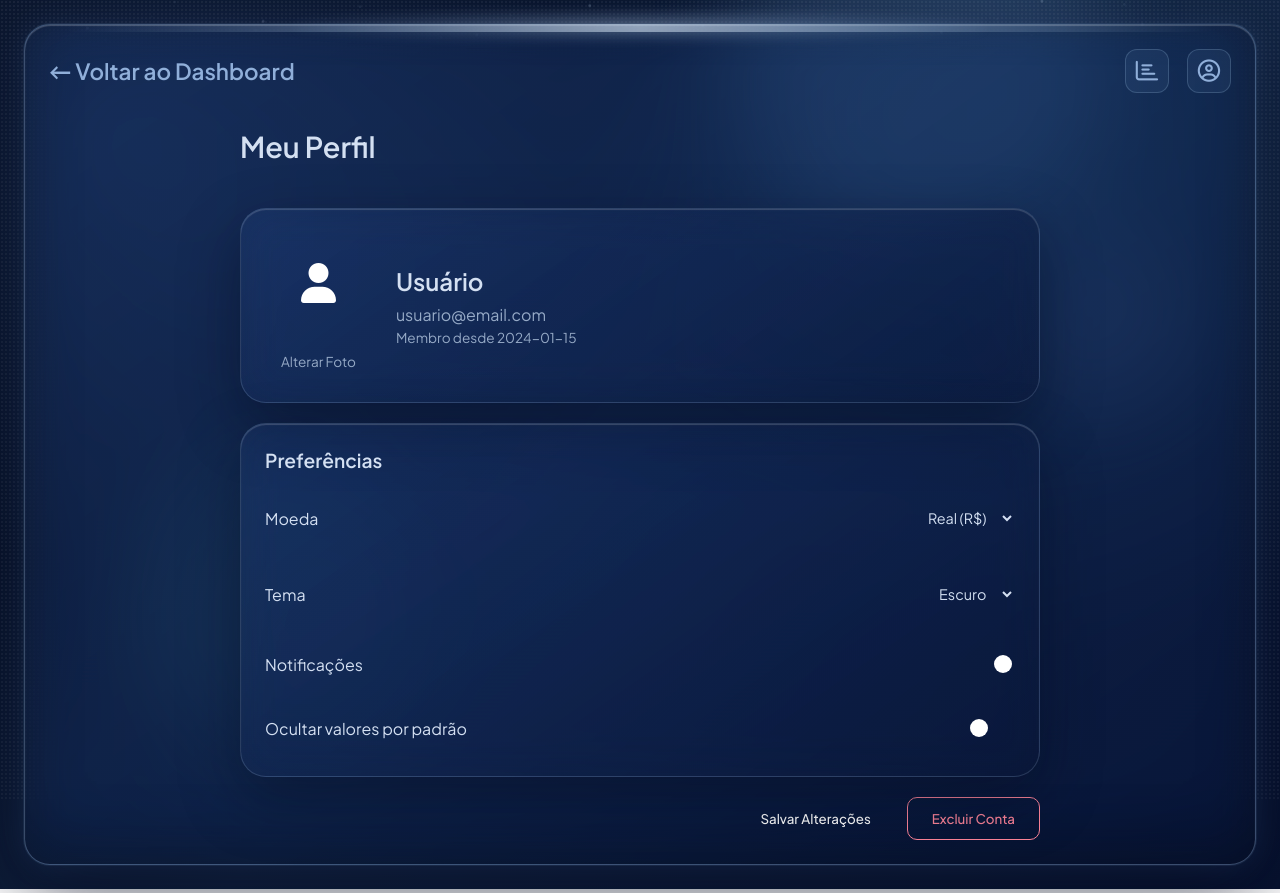
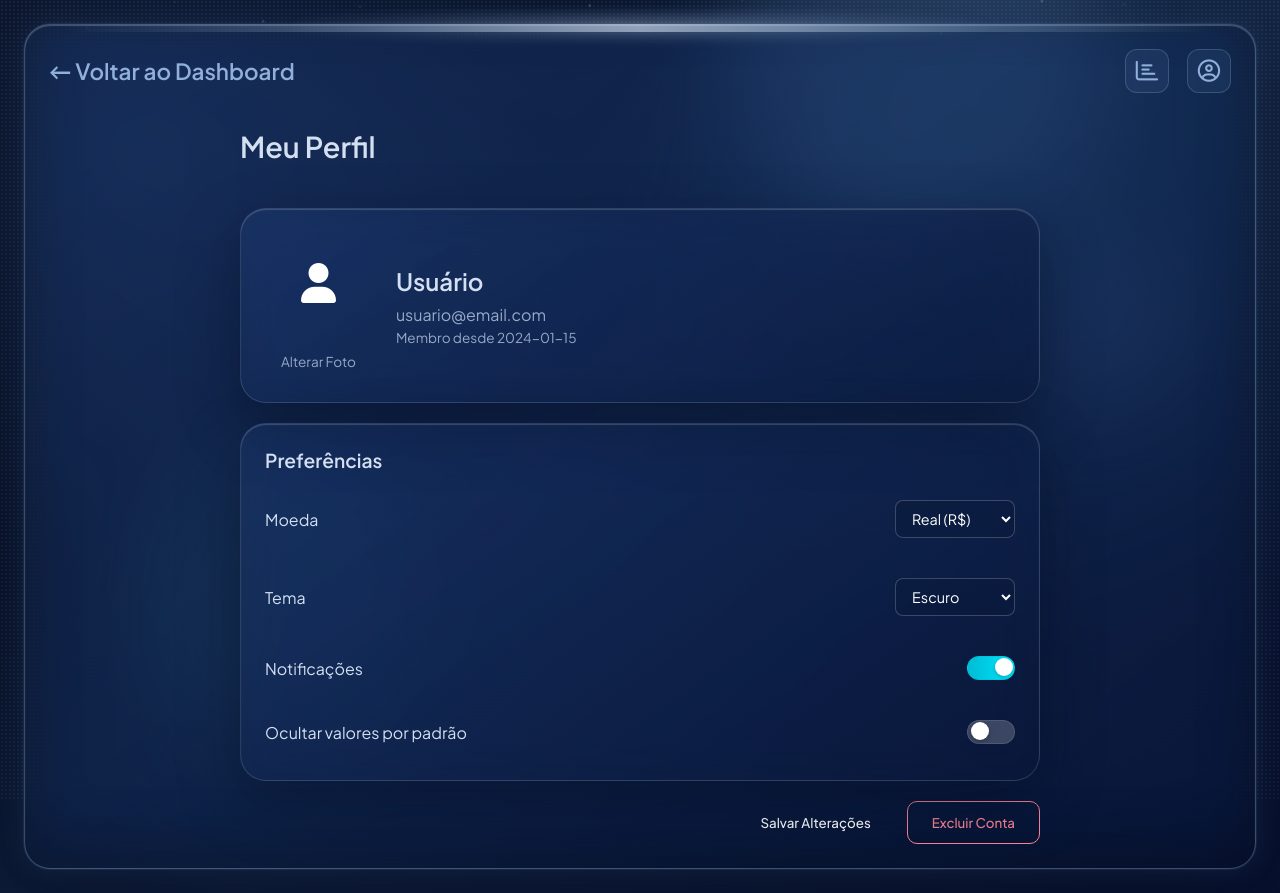
Before and after one commit to Vulpyra/desenv_web, a Vue app: page /perfil in a window 1280 px wide. Built offline with nearby package versions, Linux system fonts and the light colour scheme.

Commit message:
update profile preferences styling with hardcoded colors and enhanced interactions

```diff
--- a/src/components/profile/ProfilePreferences.vue
+++ b/src/components/profile/ProfilePreferences.vue
@@ -102,11 +102,24 @@ defineEmits(['update:currency', 'update:theme', 'update:notifications', 'update:
 .input-field {
   padding: 8px 12px;
   border-radius: 8px;
-  border: 1px solid var(--divider);
-  background: var(--panel-bg);
-  color: var(--text-primary);
+  border: 1px solid rgba(255, 255, 255, 0.2);
+  background: rgba(13, 27, 62, 0.6);
+  color: #ffffff;
   font-size: 0.9rem;
   cursor: pointer;
+  min-width: 120px;
+}
+
+.input-field option {
+  background: #1a2d5a;
+  color: #ffffff;
+  padding: 8px;
+}
+
+.input-field:focus {
+  outline: none;
+  border-color: var(--accent-6);
+  box-shadow: 0 0 0 2px rgba(0, 188, 212, 0.3);
 }
 
 .toggle {
@@ -129,9 +142,10 @@ defineEmits(['update:currency', 'update:theme', 'update:notifications', 'update:
   left: 0;
   right: 0;
   bottom: 0;
-  background-color: var(--divider);
+  background-color: rgba(255, 255, 255, 0.2);
   transition: 0.3s;
   border-radius: 24px;
+  border: 1px solid rgba(255, 255, 255, 0.1);
 }
 
 .toggle-slider:before {
@@ -141,16 +155,26 @@ defineEmits(['update:currency', 'update:theme', 'update:notifications', 'update:
   width: 18px;
   left: 3px;
   bottom: 3px;
-  background-color: white;
+  background-color: #ffffff;
   transition: 0.3s;
   border-radius: 50%;
+  box-shadow: 0 2px 4px rgba(0, 0, 0, 0.2);
 }
 
 .toggle input:checked + .toggle-slider {
-  background: linear-gradient(90deg, var(--accent-6), var(--accent-7));
+  background: linear-gradient(90deg, #00bcd4, #00e5ff);
+  border-color: rgba(0, 188, 212, 0.5);
 }
 
 .toggle input:checked + .toggle-slider:before {
   transform: translateX(24px);
 }
+
+.toggle:hover .toggle-slider {
+  background-color: rgba(255, 255, 255, 0.3);
+}
+
+.toggle:hover input:checked + .toggle-slider {
+  background: linear-gradient(90deg, #00a8bd, #00d4e8);
+}
 </style>
```
